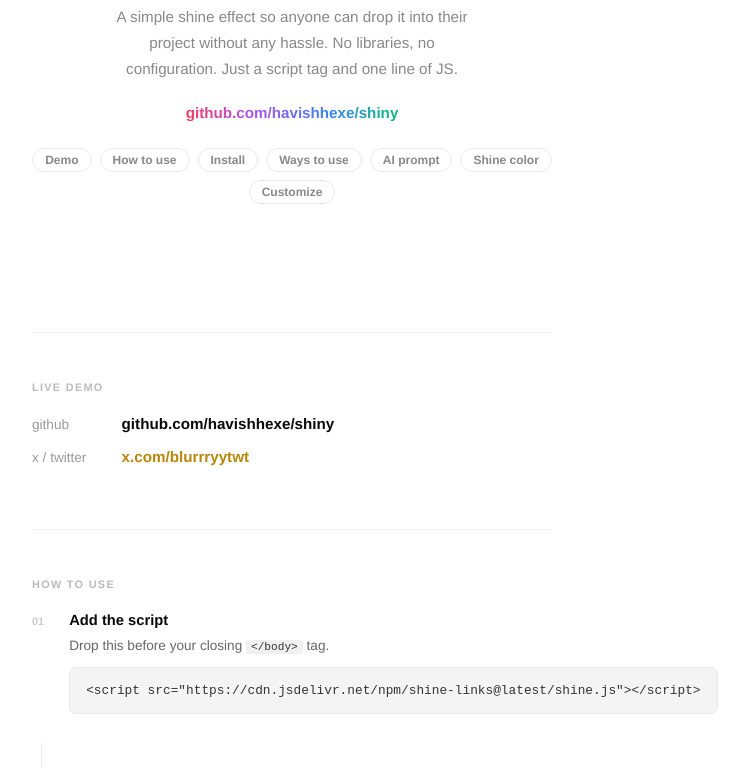
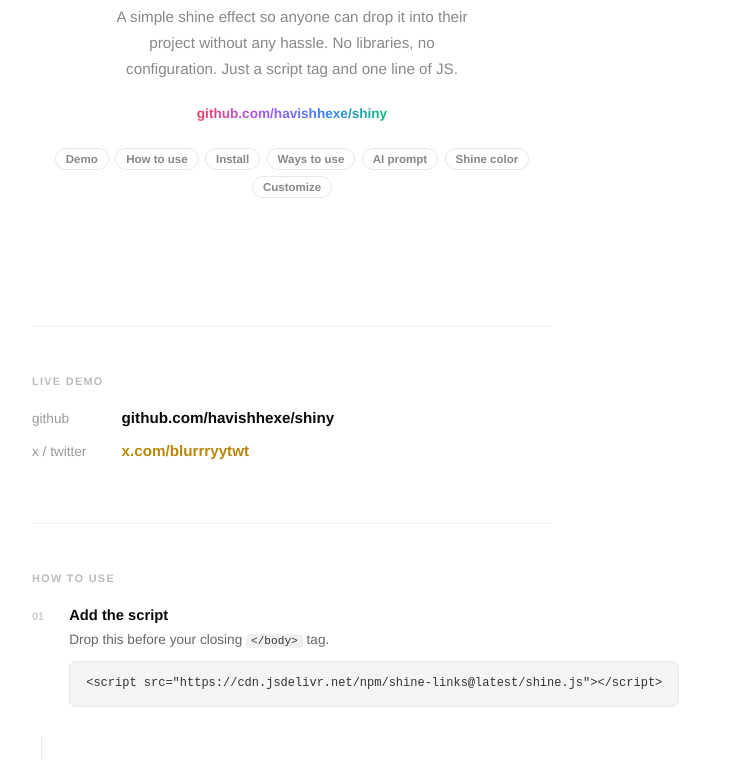
Before and after one commit to havishhexe/shiny, a website: page index.html in a window 1280 px wide. Shown: the part 316-1100 px from the top of the page, without its empty margins (348-1097 px from the left). Drawn offline with Linux system fonts and the light colour scheme.

Commit message:
Update index.html

```diff
--- a/index.html
+++ b/index.html
@@ -40,12 +40,15 @@
     }
     .gradient-link {
       font-weight: 700;
-      font-size: 0.95rem;
+      font-size: 0.85rem;
       text-decoration: none;
       background: linear-gradient(90deg, #f43f5e, #a855f7, #3b82f6, #10b981);
       -webkit-background-clip: text;
       -webkit-text-fill-color: transparent;
       background-clip: text;
+      word-break: break-all;
+      display: inline-block;
+      max-width: 100%;
     }
 
     hr { border: none; border-top: 1px solid #f0f0f0; margin: 3rem 0; }
@@ -71,10 +74,12 @@
       border-radius: 7px;
       padding: 0.75rem 1rem;
       font-family: monospace;
-      font-size: 0.8rem;
+      font-size: 0.75rem;
       color: #333;
       line-height: 1.65;
       overflow-x: auto;
+      max-width: 100%;
+      word-break: break-word;
     }
     code {
       font-family: monospace;
@@ -167,20 +172,22 @@
     .nav-bar {
       display: flex;
       flex-wrap: wrap;
-      gap: 0.5rem;
+      gap: 0.4rem;
       justify-content: center;
       margin-top: 1.6rem;
+      padding: 0 0.5rem;
     }
     .nav-bar a {
-      font-size: 0.75rem;
+      font-size: 0.72rem;
       font-weight: 600;
       color: #888;
       text-decoration: none;
       border: 1px solid #e8e8e8;
       border-radius: 999px;
-      padding: 4px 12px;
+      padding: 4px 10px;
       transition: color 0.15s, border-color 0.15s;
       overflow: visible;
+      white-space: nowrap;
     }
     .nav-bar a:hover { color: #0a0a0a; border-color: #0a0a0a; }
   </style>
@@ -432,7 +439,7 @@
     <p class="section-label">Made by</p>
     <div class="install-card featured">
       <h3 id="bio-name" style="font-size:1.1rem;margin-bottom:0.5rem;">Havish</h3>
-      <p style="margin-bottom:1rem;">I like building things, whether that's code, art, design, or anything creative. If you're into that too, let's connect.</p>
+      <p style="margin-bottom:1rem;">I like building things, whether that's code, design, or anything creative. If you're into that too, let's connect.</p>
       <a href="https://x.com/blurrryytwt" style="font-weight:700;font-size:0.9rem;color:#0a0a0a;text-decoration:none;">x.com/blurrryytwt</a>
     </div>
   </div>
```
